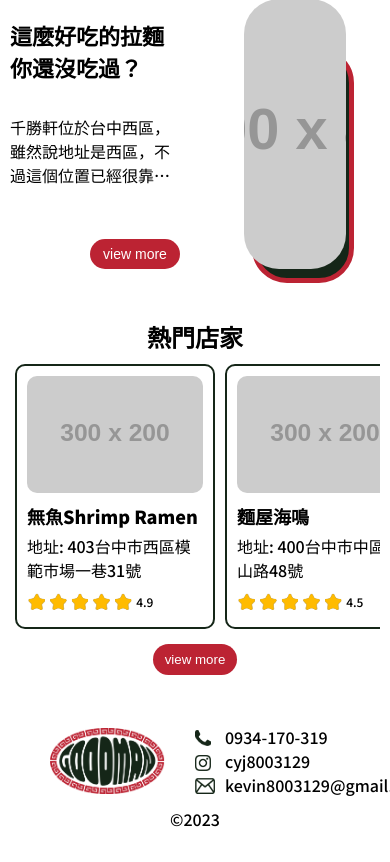
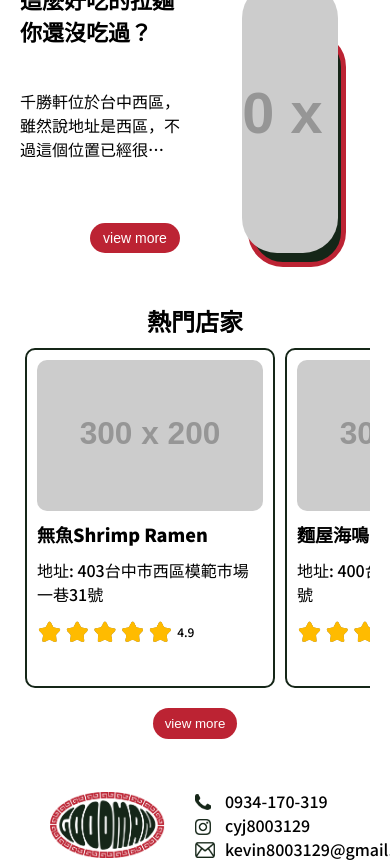
Before and after one commit to Woof29/GoodMan, a plain HTML site: page index.html in a window 390 px wide. Shown: the part 182-1044 px from the top of the page. Before the commit the page ends 1013 px from the top, so only its background shows below. Drawn offline with Linux system fonts and the light colour scheme; placeholder pictures from the web are drawn by us.

Commit message:
header, boxList RWD

```diff
--- a/index.html
+++ b/index.html
@@ -16,8 +16,12 @@
     <title>GoodMan</title>
   </head>
   <body id="body">
-    <div class="wrap">
     <div class="header">
+      <div class="header_hamburgerIcon">
+        <span class="bar"></span>
+        <span class="bar"></span>
+        <span class="bar"></span>
+      </div>
       <h1 class="header_LOGO"><a href="#">品牌LOGO</a></h1>
       <div class="header_searchbar"><input type="text" /></div>
       <div class="header_login"><button class="login_btn">Login</button></div>
@@ -45,7 +49,7 @@
         <li class="navbar_items dateMe"><a href="#">請我吃拉麵</a></li>
       </ul>
     </div>
-
+    <div class="wrap">
       <div class="banner">
         <div class="banner_txtBox">
           <h2 class="title">這麼好吃的拉麵你還沒吃過？</h2>
@@ -62,7 +66,7 @@
       <div class="boxList">
         <h2 class="boxList_headline">熱門店家</h2>
         <div class="cardBox">
-          <a href="#" class="card">
+          <!-- <a href="#" class="card">
             <div class="card_pic">
               <img src="https://fakeimg.pl/300x200/200" />
             </div>
@@ -87,7 +91,7 @@
                 />
               </div>
             </div>
-          </a>
+          </a> -->
         </div>
 
         <button class="boxList_btn btn--viewMore">view more</button>
--- a/index.js
+++ b/index.js
@@ -1,3 +1,12 @@
+//漢堡選單開關動畫
+const hamburgerIcon = document.querySelector(".header_hamburgerIcon");
+const header = document.querySelector(".header");
+
+hamburgerIcon.addEventListener("click", function () {
+  hamburgerIcon.classList.toggle("active");
+  header.classList.toggle("menuExtend");
+});
+
 //navbar的下拉選單
 let dropDownBtn = document.querySelector(".DPList");
 let districtMenu = document.querySelector(".district");
@@ -10,6 +19,7 @@
   if (node == "A" || node == "IMG") {
     districtMenu.classList.toggle("district--show");
     iconArrow.classList.toggle("icon-arrow--open");
+    header.classList.toggle("sonMenuExtend");
   } else {
     return;
   }
@@ -22,6 +32,7 @@
   if (node !== "A" && node !== "IMG" && node !== "UL") {
     districtMenu.classList.remove("district--show");
     iconArrow.classList.remove("icon-arrow--open");
+    header.classList.remove("sonMenuExtend");
   }
 } //點擊空白處關閉選單
 
@@ -504,8 +515,7 @@
 function printCard() {
   let len = taichungRamen.length;
   let str = "";
-  // console.log(taichungRamen[1].rate);
-  for (let i = 0; i < len; i++) {
+  for (let i = 0; i < 8; i++) {
     str +=
       '<a href="#" class="card"><div class="card_pic"><img src="https://fakeimg.pl/300x200/200" ></div><div class="card_info"><h3 class="title">' +
       taichungRamen[i].name +
--- a/style/all.scss
+++ b/style/all.scss
@@ -1,8 +1,10 @@
+@import "../style/scss/method";
 :root {
   font-family: "Noto Sans TC", sans-serif;
   color-scheme: light;
   color: rgb(0, 0, 0);
-  background-color: #ffff;
+  background-color: #fff;
+  // position: relative;
   /* font-synthesis: none;
   text-rendering: optimizeLegibility;
   -webkit-font-smoothing: antialiased;
@@ -14,7 +16,10 @@
   width: 100%;
   max-width: 1200px;
   margin: auto;
-  position: relative;
+  // position: relative;
+  @include rwd(768) {
+    padding: 130px 20px 0 20px;
+  }
 }
 
 @import "../style/scss/reset";
--- a/style/scss/_banner.scss
+++ b/style/scss/_banner.scss
@@ -17,7 +17,7 @@
       font-size: 22px;
       font-weight: 900;
       color: #000;
-      margin: 20px 0;
+      margin: 0 0 20px 0;
     }
     .content {
       @include txtChip(3);
--- a/style/scss/_boxList.scss
+++ b/style/scss/_boxList.scss
@@ -8,27 +8,40 @@
   flex-flow: column;
   justify-content: space-around;
   align-items: center;
+  position: relative;
   .boxList_headline {
     font-size: 24px;
     font-weight: 900;
     margin: 15px auto 10px auto;
   }
   .cardBox {
+    position: relative;
     display: flex;
-    flex-flow: row nowrap;
+    flex-flow: row wrap;
     align-content: center;
     width: 100%;
+    height: 700px;
     overflow-x: scroll;
     &::-webkit-scrollbar {
-      height: 5px;
+      display: none;
+    }
+    @include rwd(768) {
+      height: 350px;
+      flex-flow: row nowrap;
+      overflow-x: scroll;
     }
     .card {
-      flex-basis: calc(100% / 4);
-      min-width: 200px;
-      margin: 0 5px 5px 5px;
+      width: calc((100% / 4) - 10px);
+      height: 48%;
+      min-width: 250px;
+      margin: 0 5px 10px 5px;
       padding: 10px;
       border: 2px solid $color--dark;
       border-radius: 10px;
+      @include rwd(768) {
+        width: calc((100% / 3) - 40px);
+        height: auto;
+      }
       .card_pic {
         width: 100%;
         margin-bottom: 10px;
@@ -38,9 +51,10 @@
         }
       }
       .card_info {
+        height: 40%;
         display: flex;
         flex-flow: column;
-        justify-content: center;
+        justify-content: space-between;
         align-items: flex-start;
         .title {
           @include txtChip(1);
@@ -48,7 +62,6 @@
           font-weight: 900;
           color: #000;
           margin-bottom: 5px;
-          // white-space: nowrap;
         }
         .address {
           font-size: 16px;
--- a/style/scss/_header.scss
+++ b/style/scss/_header.scss
@@ -10,12 +10,56 @@
   bottom: 0;
   z-index: 1;
   background: #ffff;
-  padding-top: 20px;
+  padding: 20px 10px;
   display: flex;
   flex-flow: row wrap;
   align-items: center;
   justify-content: space-between;
+  @include rwd(768) {
+    overflow: hidden;
+    padding: 20px 20px;
+    position: fixed;
+    align-content: start;
+    height: 130px;
+    transition: 0.3s ease-in-out;
+    &.menuExtend {
+      height: 322px;
+    }
+    &.sonMenuExtend {
+      height: 630px;
+    }
+    .header_hamburgerIcon {
+      display: flex;
+      flex-direction: column;
+      cursor: pointer;
+      width: 33.333%;
+      &.active {
+        .bar:nth-child(1) {
+          transform: translateY(12px) rotate(45deg);
+        }
 
+        .bar:nth-child(2) {
+          opacity: 0;
+        }
+
+        .bar:nth-child(3) {
+          transform: translateY(-12px) rotate(-45deg);
+        }
+      }
+      .bar {
+        @include horizontal-bar(30, 4, #333);
+        transition: 0.2s ease-in-out;
+      }
+
+      .bar:nth-child(2) {
+        margin-top: 6px;
+      }
+
+      .bar:nth-child(3) {
+        margin-top: 6px;
+      }
+    }
+  }
   .header_LOGO {
     width: 33.333%;
     height: 50px;
@@ -28,6 +72,9 @@
       height: 100%;
       background: url(../assets/LOGO/GOODMAN_LOGO.png) no-repeat center / 100%;
     }
+    @include rwd(768) {
+      justify-content: center;
+    }
   }
   .header_searchbar {
     width: 33.333%;
@@ -35,6 +82,11 @@
     justify-content: center;
     align-items: center;
     position: relative;
+    @include rwd(768) {
+      width: 100%;
+      order: 3;
+      margin-top: 10px;
+    }
     &::before {
       content: "";
       position: absolute;
@@ -74,14 +126,26 @@
     overflow: hidden;
     white-space: nowrap;
     background: #ffff;
+    @include rwd(768) {
+      order: 4;
+      flex-flow: column;
+      padding-top: 30px;
+      margin: 0;
+    }
     .navbar_items {
       &:not(:first-of-type) {
         margin-left: 100px;
         font-size: 16px;
         font-weight: 500;
         position: relative;
-        padding-bottom: 2px;
+        @include rwd(768) {
+          margin-left: 0;
+          margin-top: 20px;
+        }
         a {
+          display: inline-block;
+          position: relative;
+          padding-bottom: 2px;
           &::after {
             content: "";
             position: absolute;
@@ -105,6 +169,7 @@
     }
     .DPList {
       margin-right: 25px;
+      transition: 0.3s ease-in-out;
       & > a {
         padding-right: 25px;
         position: relative;
@@ -130,17 +195,24 @@
         height: 0;
         position: absolute;
         top: 100%;
-        left: 0;
-        padding-top: 10px;
-        padding-left: 45px;
+        left: 5%;
+        padding: 10px 0 10px 45px;
         background: #ffff;
         width: 19%;
         border-radius: 5px;
         box-shadow: 5px 8px 10px rgba($color: #152618, $alpha: 0.5);
         transition: 0.3s ease-in-out;
+        @include rwd(768) {
+          position: relative;
+          box-shadow: none;
+          padding: 0;
+        }
         &--show {
           visibility: visible;
-          height: 265%;
+          height: 270%;
+          @include rwd(768) {
+            box-shadow: none;
+          }
         }
 
         .district_items {
@@ -151,6 +223,10 @@
             margin-top: 5px;
             display: inline-block;
             position: relative;
+            @include rwd(768) {
+              margin-left: 48px;
+              font-size: 14px;
+            }
             &::after {
               content: "";
               position: absolute;
--- a/style/scss/_method.scss
+++ b/style/scss/_method.scss
@@ -77,6 +77,15 @@
   background: rgba($color, $opacity);
 }
 
+//漢堡選單
+@mixin horizontal-bar($bar-width, $bar-height, $bar-color) {
+  width: #{$bar-width}px;
+  height: #{$bar-height}px;
+  background-color: $bar-color;
+  margin: 2px 0;
+}
+
+//按鈕重製
 %btn--reset {
   border: none;
   outline: none;
```
Also changed, not shown: style/all.css, 1 other file. Lines whose indentation alone changed are shown as unchanged.
